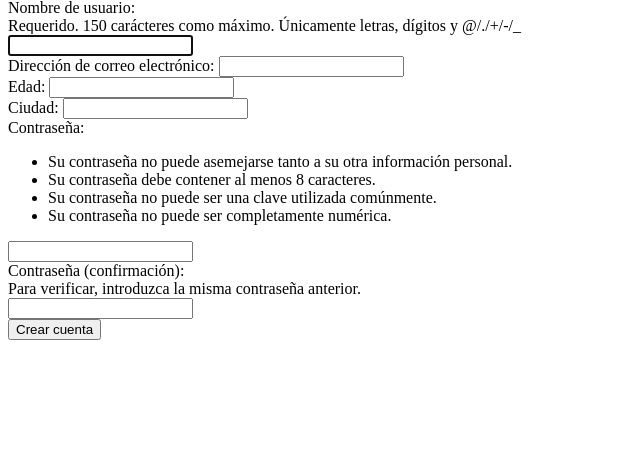
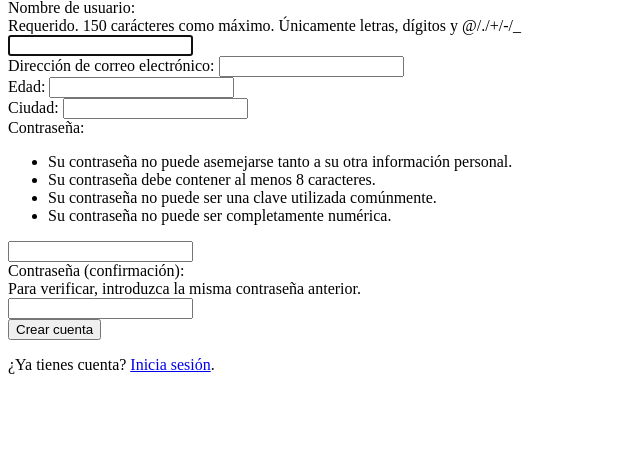
Before and after one commit to ivaawiitaa/periodico, a Django app: page /cuentas/registro/ in a window 1280 px wide. Shown: the part 81-532 px from the top of the page, without its empty margins (0-640 px from the left). Run offline with Django 5.2, Linux system fonts and the light colour scheme; parts of the project's set-up code (start-up, migrations or seed data) failed here and were passed over.

Commit message:
Reto 2.14: enlazar login con registro y viceversa

```diff
--- a/templates/registration/login.html
+++ b/templates/registration/login.html
@@ -9,4 +9,5 @@
     {{ form.as_p }}
     <button type="submit">Entrar</button>
   </form>
+  <p>¿No tienes cuenta? <a href="{% url 'registro' %}">Regístrate aquí</a>.</p>
 {% endblock contenido %}
--- a/templates/registration/registro.html
+++ b/templates/registration/registro.html
@@ -9,4 +9,5 @@
     {{ form.as_div }}
     <button type="submit">Crear cuenta</button>
   </form>
+  <p>¿Ya tienes cuenta? <a href="{% url 'login' %}">Inicia sesión</a>.</p>
 {% endblock contenido %}
```
